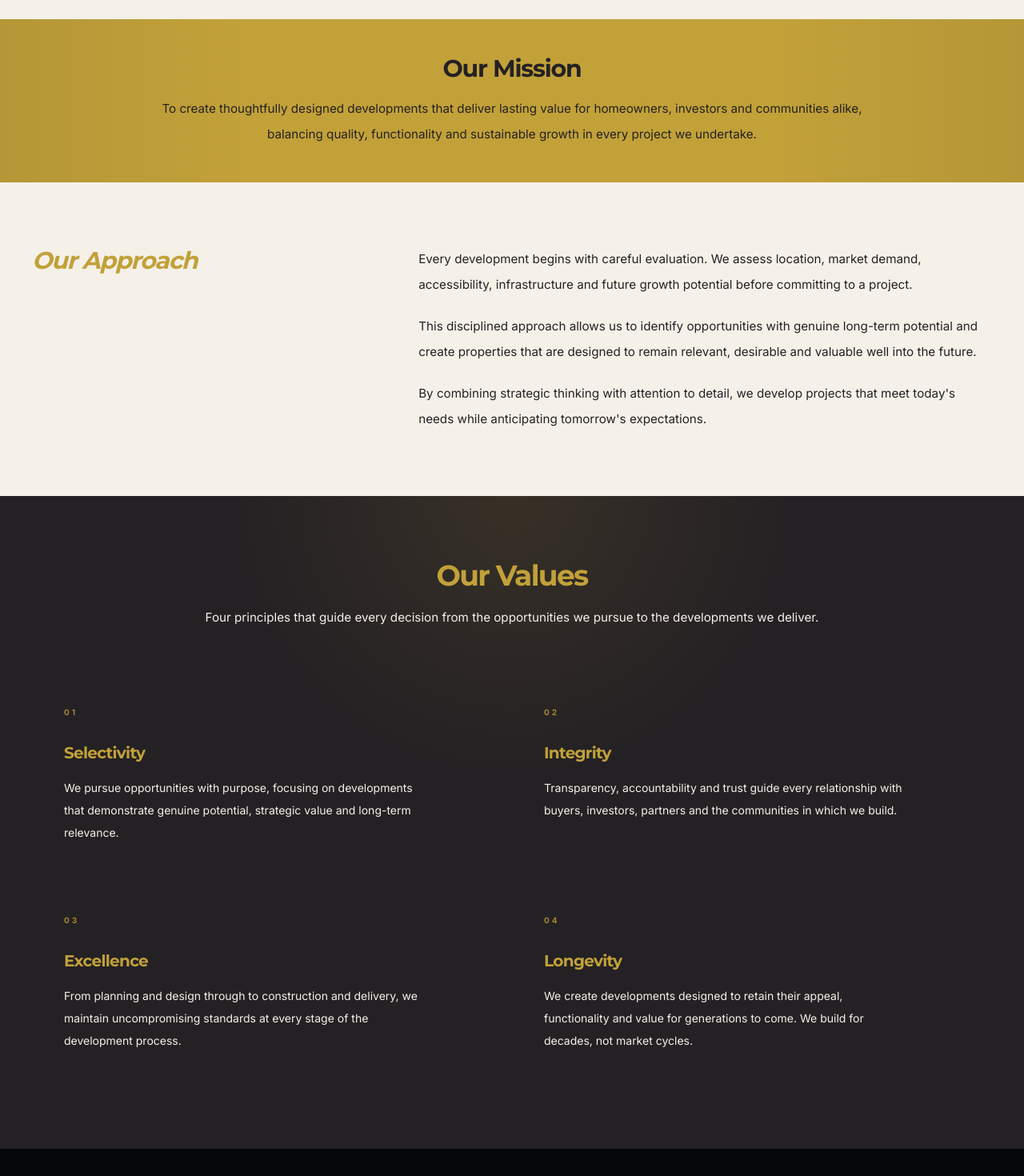
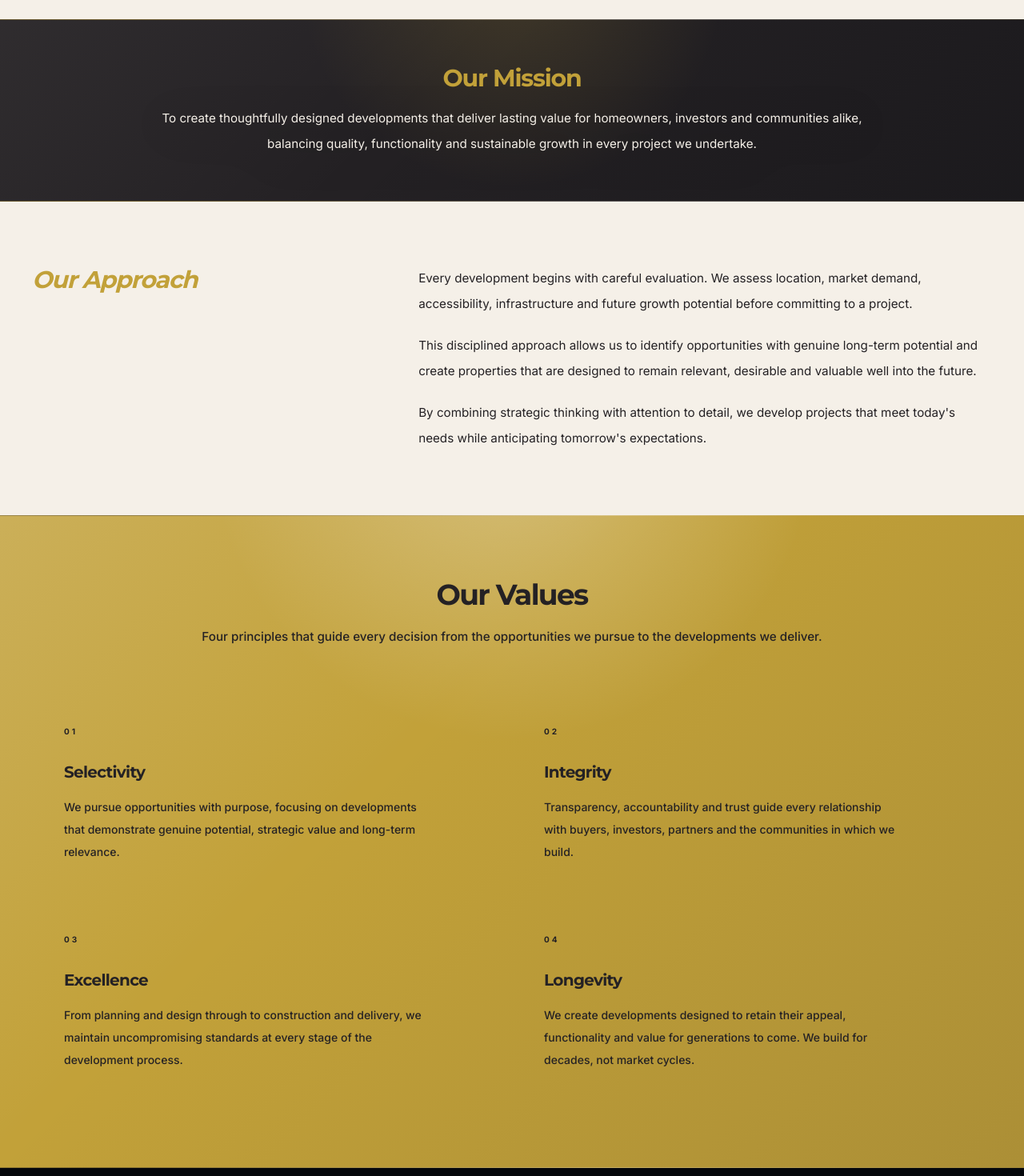
Before and after one commit to tmsgroupeu/tmsestates, a Next.js app in the folder web/: page /en/about in a window 1280 px wide. Shown: the part 1000-2470 px from the top of the page at 80% size. Built offline with nearby package versions, Linux system fonts and the light colour scheme.

Commit message:
Add files via upload

```diff
--- a/web/src/app/[locale]/about/page.tsx
+++ b/web/src/app/[locale]/about/page.tsx
@@ -64,7 +64,7 @@ const stagger = {
 
 export default function AboutPage() {
   return (
-    <main className="overflow-hidden bg-[#F5F0E8] text-[#242124]">
+    <main className="about-page-main overflow-hidden bg-[#F5F0E8] text-[#242124]">
       <section className="relative flex min-h-[70svh] items-end overflow-hidden bg-[#242124] px-6 pb-16 pt-36 md:px-10 md:pb-20 md:pt-44 lg:min-h-[76svh]">
         <video
           autoPlay
@@ -142,15 +142,17 @@ export default function AboutPage() {
         </div>
       </section>
 
-      <section className="relative overflow-hidden bg-[#C2A139] px-6 py-9 text-center md:px-10 md:py-11">
-        <div className="absolute inset-0 bg-[linear-gradient(90deg,rgba(36,33,36,0.08),transparent_24%,transparent_76%,rgba(36,33,36,0.08))]" />
+      <section className="relative overflow-hidden bg-[#242124] px-6 py-12 text-center text-[#F5F0E8] md:px-10 md:py-14">
+        <div className="absolute inset-0 bg-[radial-gradient(circle_at_50%_-24%,rgba(194,161,57,0.18),transparent_38%),linear-gradient(135deg,rgba(245,240,232,0.055),transparent_42%,rgba(5,7,11,0.28))]" />
+        <div className="mission-gold-line pointer-events-none absolute inset-x-0 top-0 h-px" />
+        <div className="mission-gold-line pointer-events-none absolute inset-x-0 bottom-0 h-px opacity-60" />
 
         <motion.div initial="hidden" whileInView="visible" viewport={{ once: true, margin: "-90px" }} variants={stagger} className="relative mx-auto max-w-5xl">
-          <motion.h2 variants={fadeUp} className="font-montserrat text-2xl font-semibold tracking-[-0.04em] text-[#242124] md:text-3xl">
+          <motion.h2 variants={fadeUp} className="font-montserrat text-2xl font-semibold tracking-[-0.04em] text-[#C2A139] drop-shadow-[0_10px_28px_rgba(0,0,0,0.42)] md:text-3xl">
             Our Mission
           </motion.h2>
 
-          <motion.p variants={softFade} className="mx-auto mt-4 max-w-4xl text-sm leading-7 text-[#242124]/78 md:text-[0.95rem] md:leading-8">
+          <motion.p variants={softFade} className="mx-auto mt-4 max-w-4xl text-sm leading-7 text-[#F5F0E8]/84 drop-shadow-[0_8px_24px_rgba(0,0,0,0.36)] md:text-[0.95rem] md:leading-8">
             To create thoughtfully designed developments that deliver lasting value for homeowners, investors and communities alike, balancing quality, functionality and sustainable growth in every project we undertake.
           </motion.p>
         </motion.div>
@@ -180,41 +182,44 @@ export default function AboutPage() {
         </div>
       </section>
 
-      <section className="relative overflow-hidden bg-[#242124] px-6 py-16 text-[#F5F0E8] md:px-10 md:py-20">
-        <div className="absolute inset-0 bg-[radial-gradient(circle_at_50%_0%,rgba(194,161,57,0.12),transparent_34%)]" />
+      <section className="relative overflow-hidden bg-[#C2A139] px-6 py-16 text-[#242124] md:px-10 md:py-20">
+        <div className="absolute inset-0 bg-[radial-gradient(circle_at_50%_-12%,rgba(245,240,232,0.34),transparent_34%),linear-gradient(135deg,rgba(245,240,232,0.18),transparent_38%,rgba(36,33,36,0.14))]" />
+        <div className="values-dark-line pointer-events-none absolute inset-x-0 top-0 h-px" />
+        <div className="values-dark-line pointer-events-none absolute inset-x-0 bottom-0 h-px opacity-55" />
 
         <div className="relative mx-auto w-full max-w-7xl">
           <motion.div initial="hidden" whileInView="visible" viewport={{ once: true, margin: "-90px" }} variants={stagger} className="text-center">
-            <motion.h2 variants={fadeUp} className="font-montserrat text-3xl font-semibold tracking-[-0.045em] text-[#C2A139] md:text-4xl">
+            <motion.h2 variants={fadeUp} className="font-montserrat text-3xl font-semibold tracking-[-0.045em] text-[#242124] drop-shadow-[0_10px_28px_rgba(245,240,232,0.22)] md:text-4xl">
               Our Values
             </motion.h2>
 
-            <motion.p variants={softFade} className="mx-auto mt-4 max-w-4xl text-sm leading-7 text-[#F5F0E8]/76 md:text-[0.95rem] md:leading-8">
+            <motion.p variants={softFade} className="mx-auto mt-4 max-w-4xl text-sm font-medium leading-7 text-[#242124]/82 md:text-[0.95rem] md:leading-8">
               Four principles that guide every decision from the opportunities we pursue to the developments we deliver.
             </motion.p>
           </motion.div>
 
           <motion.div initial="hidden" whileInView="visible" viewport={{ once: true, margin: "-90px" }} variants={stagger} className="relative mt-12 grid md:grid-cols-2">
-            <div className="pointer-events-none absolute left-1/2 top-0 hidden h-full w-px -translate-x-1/2 bg-[#F5F0E8]/24 md:block" />
-            <div className="pointer-events-none absolute left-0 top-1/2 hidden h-px w-full -translate-y-1/2 bg-[#F5F0E8]/24 md:block" />
+            <div className="pointer-events-none absolute left-1/2 top-0 hidden h-full w-px -translate-x-1/2 bg-[#242124]/22 md:block" />
+            <div className="pointer-events-none absolute left-0 top-1/2 hidden h-px w-full -translate-y-1/2 bg-[#242124]/22 md:block" />
 
             {values.map((value, index) => (
-              <motion.article key={value.title} variants={fadeUp} className="group relative min-h-[220px] border-b border-[#F5F0E8]/14 p-7 transition-colors duration-300 last:border-b-0 md:border-b-0 md:p-10">
-                <div className="absolute inset-0 opacity-0 transition-opacity duration-300 group-hover:opacity-100">
-                  <div className="absolute inset-0 bg-gradient-to-br from-[#C2A139]/10 via-[#F5F0E8]/[0.025] to-transparent" />
-                  <div className="absolute inset-x-8 top-0 h-px bg-gradient-to-r from-transparent via-[#C2A139]/70 to-transparent" />
+              <motion.article key={value.title} variants={fadeUp} className="group relative min-h-[220px] overflow-hidden border-b border-[#242124]/16 bg-[#242124]/0 p-7 transition-all duration-500 last:border-b-0 hover:-translate-y-1 hover:bg-[#242124] hover:shadow-[0_30px_100px_rgba(36,33,36,0.28)] md:border-b-0 md:p-10">
+                <div className="absolute inset-0 opacity-0 transition-opacity duration-500 group-hover:opacity-100">
+                  <div className="absolute inset-0 bg-[radial-gradient(circle_at_18%_0%,rgba(194,161,57,0.22),transparent_36%),linear-gradient(135deg,rgba(245,240,232,0.075),transparent_44%,rgba(5,7,11,0.34))]" />
+                  <div className="absolute inset-x-8 top-0 h-px bg-gradient-to-r from-transparent via-[#C2A139]/80 to-transparent" />
+                  <div className="absolute left-0 top-0 h-full w-[3px] bg-gradient-to-b from-[#C2A139] via-[#C2A139]/55 to-transparent opacity-0 transition-opacity duration-500 group-hover:opacity-100" />
                 </div>
 
                 <div className="relative z-10">
-                  <span className="text-[10px] font-bold uppercase tracking-[0.3em] text-[#C2A139]/80">
+                  <span className="text-[10px] font-bold uppercase tracking-[0.3em] text-[#242124]/62 transition-colors duration-500 group-hover:text-[#C2A139]">
                     {String(index + 1).padStart(2, "0")}
                   </span>
 
-                  <h3 className="mt-7 font-montserrat text-xl font-semibold tracking-[-0.035em] text-[#C2A139]">
+                  <h3 className="mt-7 font-montserrat text-xl font-semibold tracking-[-0.035em] text-[#242124] transition-colors duration-500 group-hover:text-[#C2A139]">
                     {value.title}
                   </h3>
 
-                  <p className="mt-4 max-w-md text-sm leading-7 text-[#F5F0E8]/72">
+                  <p className="mt-4 max-w-md text-sm font-medium leading-7 text-[#242124]/76 transition-colors duration-500 group-hover:text-[#F5F0E8]/78">
                     {value.text}
                   </p>
                 </div>
@@ -222,6 +227,50 @@ export default function AboutPage() {
             ))}
           </motion.div>
         </div>
+
+        <style jsx>{`
+          .mission-gold-line,
+          .values-dark-line {
+            background: linear-gradient(
+              90deg,
+              transparent,
+              rgba(194, 161, 57, 0.28),
+              rgba(194, 161, 57, 0.95),
+              rgba(245, 240, 232, 0.56),
+              rgba(194, 161, 57, 0.28),
+              transparent
+            );
+            background-size: 240% 100%;
+            animation: aboutGoldSweep 6.8s ease-in-out infinite;
+          }
+
+          .values-dark-line {
+            background: linear-gradient(
+              90deg,
+              transparent,
+              rgba(36, 33, 36, 0.2),
+              rgba(36, 33, 36, 0.72),
+              rgba(245, 240, 232, 0.52),
+              rgba(36, 33, 36, 0.2),
+              transparent
+            );
+            background-size: 240% 100%;
+          }
+
+          @keyframes aboutGoldSweep {
+            0% {
+              background-position: 120% 0;
+              opacity: 0.42;
+            }
+            45% {
+              opacity: 1;
+            }
+            100% {
+              background-position: -120% 0;
+              opacity: 0.42;
+            }
+          }
+        `}</style>
       </section>
     </main>
   );
```
